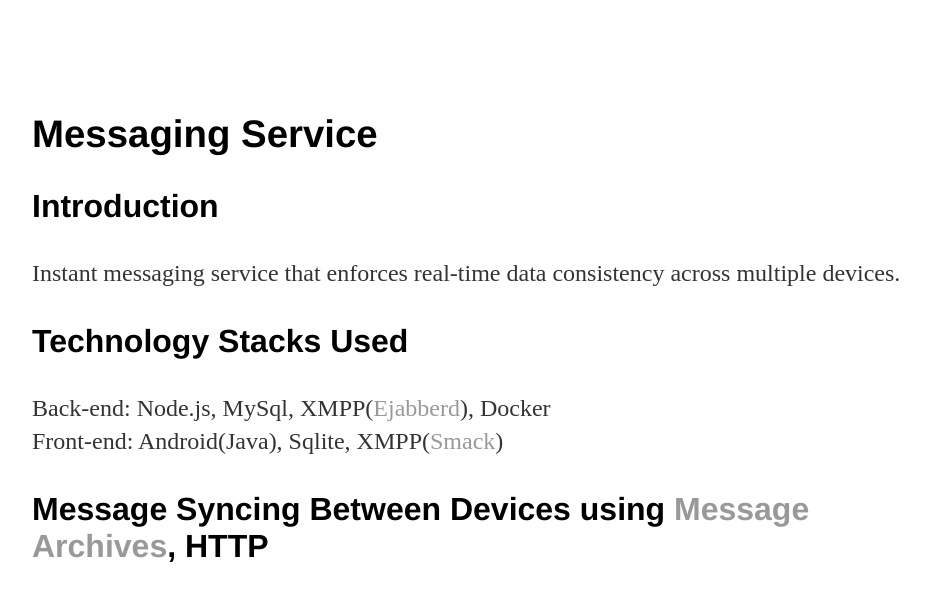
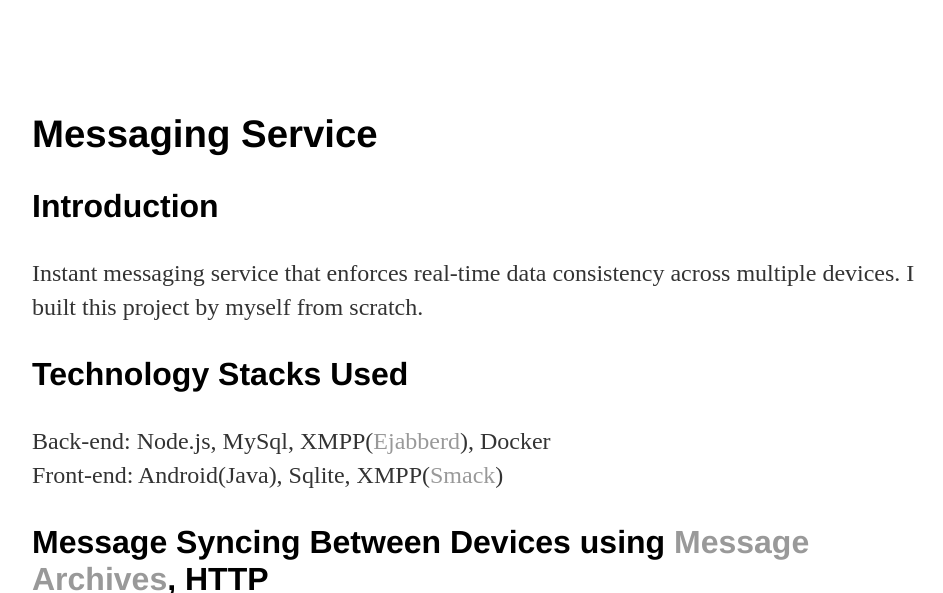
Before and after one commit to jcho7022/jcho7022.github.io, a Jekyll site: the page built from projects/chatbot/index.html, in a window 1280 px wide and 900 px high, scrolled down 2017 px, cut to the strip 0-593 px from the top of the window. Shown: the whole strip, without its empty margins (160-1103 px from the left). Built offline with Jekyll 4.4.1, drawn with Linux system fonts in a browser that asks for light colours.

Commit message:
Update index.html

```diff
--- a/projects/chatbot/index.html
+++ b/projects/chatbot/index.html
@@ -24,7 +24,8 @@
 
 <h2>Messaging Service</h2>
 <h3>Introduction</h3>
-<p>Instant messaging service that enforces real-time data consistency across multiple devices.</p>
+<p>Instant messaging service that enforces real-time data consistency across multiple devices.
+ I built this project by myself from scratch.</p>
 <h3>Technology Stacks Used</h3>
 <p>Back-end: Node.js, MySql, XMPP(<a href="https://www.ejabberd.im/">Ejabberd</a>), Docker<br>
 Front-end: Android(Java), Sqlite, XMPP(<a href="https://github.com/igniterealtime/Smack">Smack</a>)</p>
```
